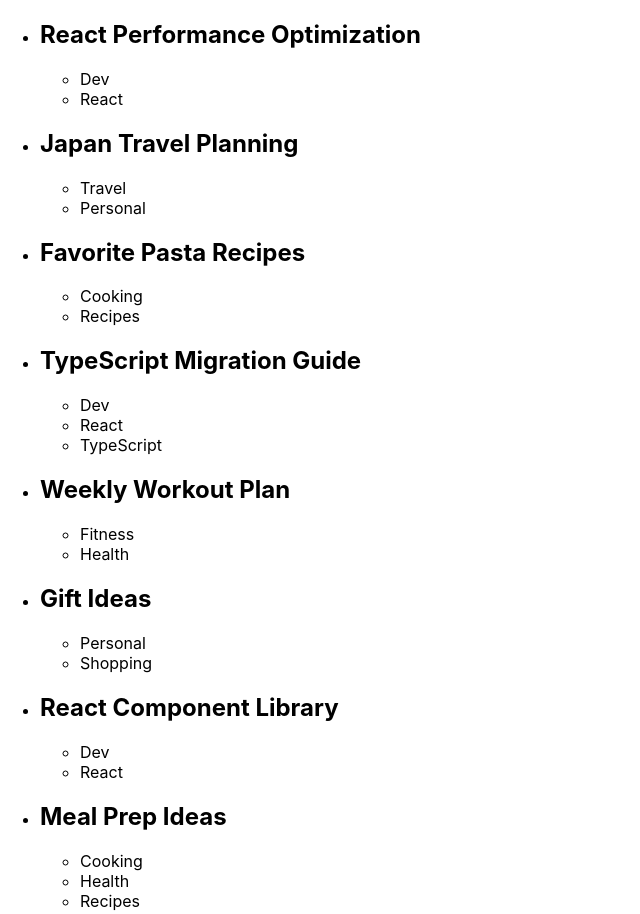
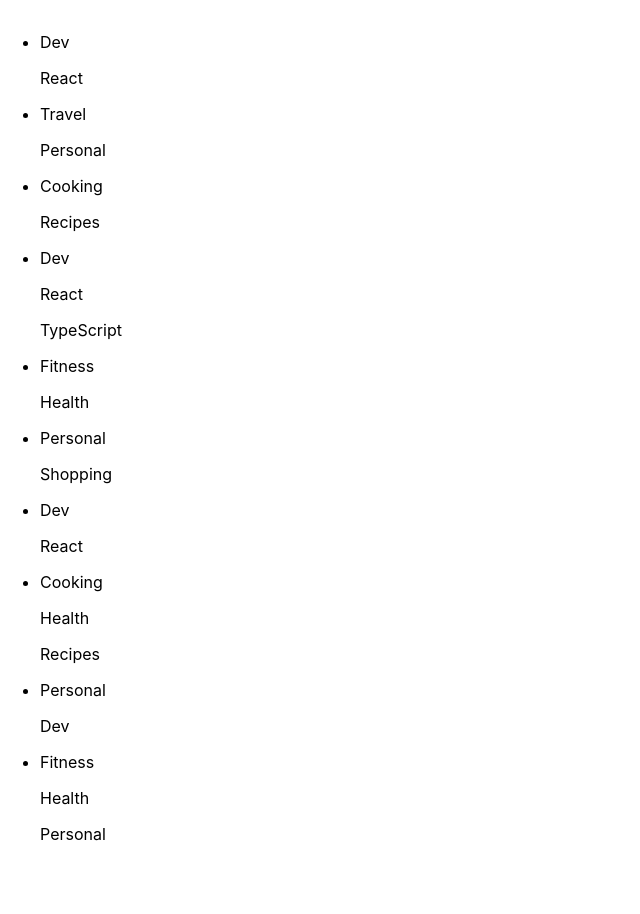
Before and after one commit to Anastasiya2310/NotesTaking, a React (Create React App) app: page / in a window 1280 px wide. Shown: the top 914 px of the page, without its empty margins (0-640 px from the left). Built offline with nearby package versions, Linux system fonts and the light colour scheme.

Commit message:
sidebars with notes & tags

```diff
--- a/src/App.js
+++ /dev/null
@@ -1,26 +0,0 @@
-//import logo from './logo.svg';
-import './App.css';
-import data from "./data.json"
-import ItemsList from "./pages/ItemsList/ItemsList"
-
-function App() {
-  return (
-    <>
-      <ItemsList
-        items={data.notes}
-        renderItem={(note) => (
-          <div>
-            <h2>{note.title}</h2>
-            <ul>
-              {note.tags.map((tag, index) => (
-                <li key={index}>{tag}</li>
-              ))}
-            </ul>
-          </div>
-        )}
-      />
-    </>
-  );
-}
-
-export default App;
--- /dev/null
+++ b/src/App.tsx
@@ -0,0 +1,23 @@
+import './App.css';
+import data from "./data.json"
+import SidebarNotes from "./blocks/core/components/SidebarNotes/SidebarNotes"
+import SidebarTags from "./blocks/core/components/SidebarTags/SidebarTags"
+
+function App() {
+  return (
+    <>
+      <div style={{
+        width: "500px",
+        display: "flex",
+        flexDirection: "column",
+        flexWrap: "wrap",
+        justifyContent: "flex-start"
+      }}>
+        <SidebarTags tags={data.notes}  />
+        <SidebarNotes notes={data.notes}  />
+      </div>
+    </>
+  );
+}
+
+export default App;
--- a/src/pages/ItemsList/ItemsList.tsx
+++ b/src/blocks/ItemsList/ItemsList.tsx
@@ -5,7 +5,7 @@
   renderItem: (item: T) => React.ReactNode;
 }
 
-export default function ItemsList<T>({ items,  renderItem }:ItemsProps<T>) {
+function ItemsList<T>({ items,  renderItem }:ItemsProps<T>) {
   return (
     <ul>
       {items.map((item, index) => (
@@ -14,3 +14,5 @@
     </ul>
   )
 }
+
+export default ItemsList;
--- /dev/null
+++ b/src/blocks/core/components/SidebarNotes/SidebarNotes.tsx
@@ -0,0 +1,36 @@
+// import './App.css';
+import ItemsList from "../../../ItemsList/ItemsList"
+
+interface INote {
+  title: string;
+  tags: string[];
+  content: string;
+  lastEdited: string;
+  isArchived: boolean;
+}
+
+interface INotesList {
+  notes: INote[];
+}
+
+function SidebarNotes({ notes }: INotesList) {
+  return (
+    <>
+      <ItemsList
+        items={notes}
+        renderItem={(note) => (
+          <div>
+            <h2>{note.title}</h2>
+            <ul>
+              {note.tags.map((tag, index) => (
+                <li key={index}>{tag}</li>
+              ))}
+            </ul>
+          </div>
+        )}
+      />
+    </>
+  );
+}
+
+export default SidebarNotes;
--- /dev/null
+++ b/src/blocks/core/components/SidebarTags/SidebarTags.tsx
@@ -0,0 +1,32 @@
+import ItemsList from "../../../ItemsList/ItemsList"
+
+interface INote {
+  title: string;
+  tags: string[];
+  content: string;
+  lastEdited: string;
+  isArchived: boolean;
+}
+
+interface INotesList {
+  tags: INote[];
+}
+
+function SidebarTags({ tags }: INotesList) {
+  return (
+    <>
+      <ItemsList
+        items={tags}
+        renderItem={(tag) => (
+          <div>
+            {tag.tags.map((tag, index) => (
+              <p key={index}>{tag}</p>
+            ))}
+          </div>
+        )}
+      />
+    </>
+  );
+}
+
+export default SidebarTags;
```
Also changed, not shown: src/pages/tags/TagsList.tsx (deleted).
